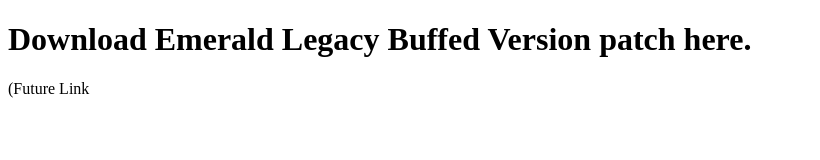
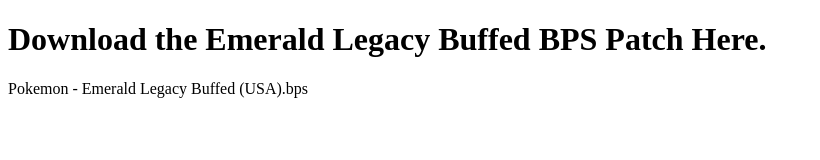
Before and after one commit to Jacked-Son/Jacked-Son.github.io, a plain HTML site: page index.html in a window 1280 px wide. Shown: the whole page, without its empty margins (0-820 px from the left). Drawn offline with Linux system fonts and the light colour scheme.

Commit message:
Update index.html

```diff
--- a/index.html
+++ b/index.html
@@ -6,7 +6,7 @@
     <title>My Basic Website</title>
 </head>
 <body>
-    <h1>Download Emerald Legacy Buffed Version patch here.</h1>
-    <p>(Future Link</p>
+    <h1>Download the Emerald Legacy Buffed BPS Patch Here.</h1>
+    <a>Pokemon - Emerald Legacy Buffed (USA).bps</a>
 </body>
 </html>
```
